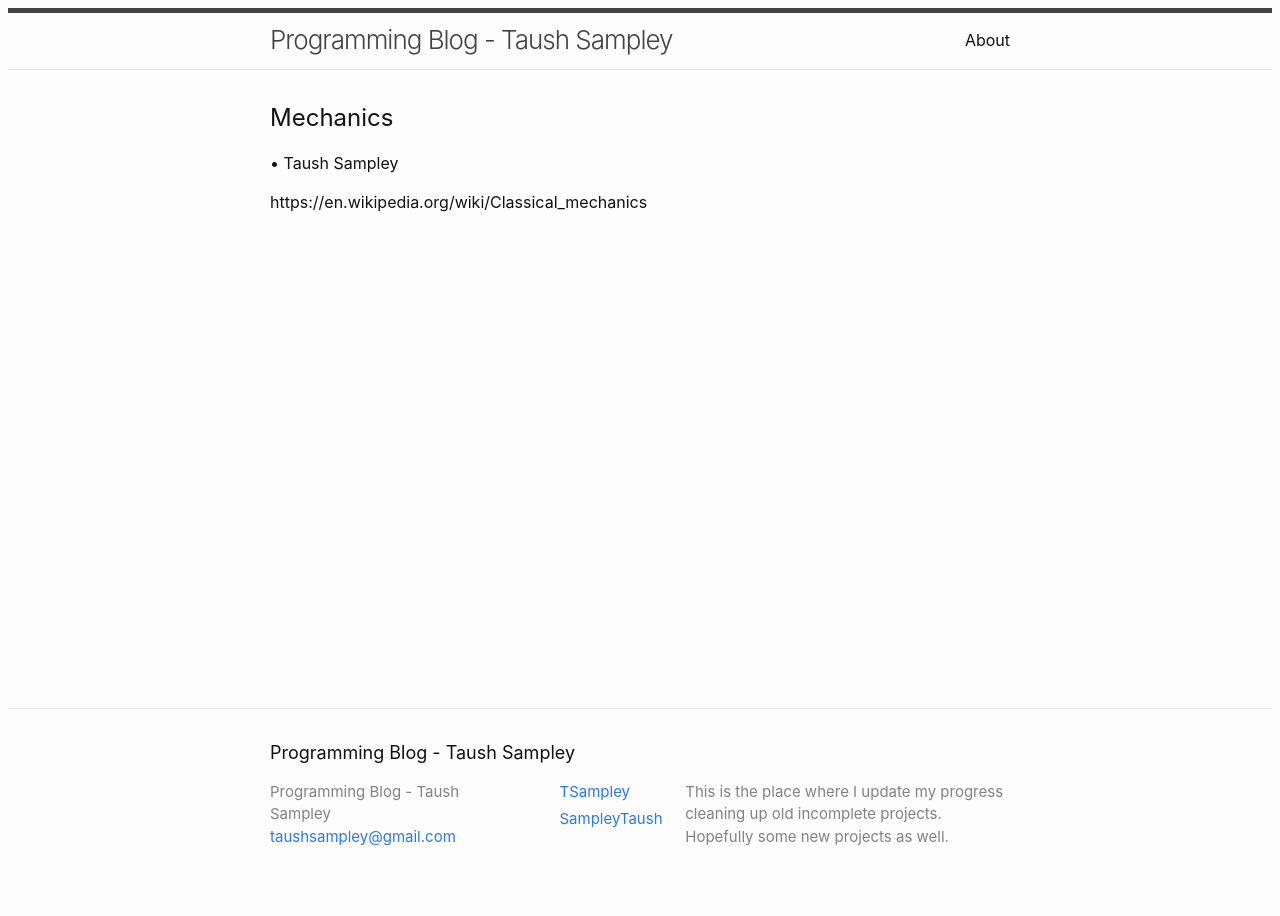
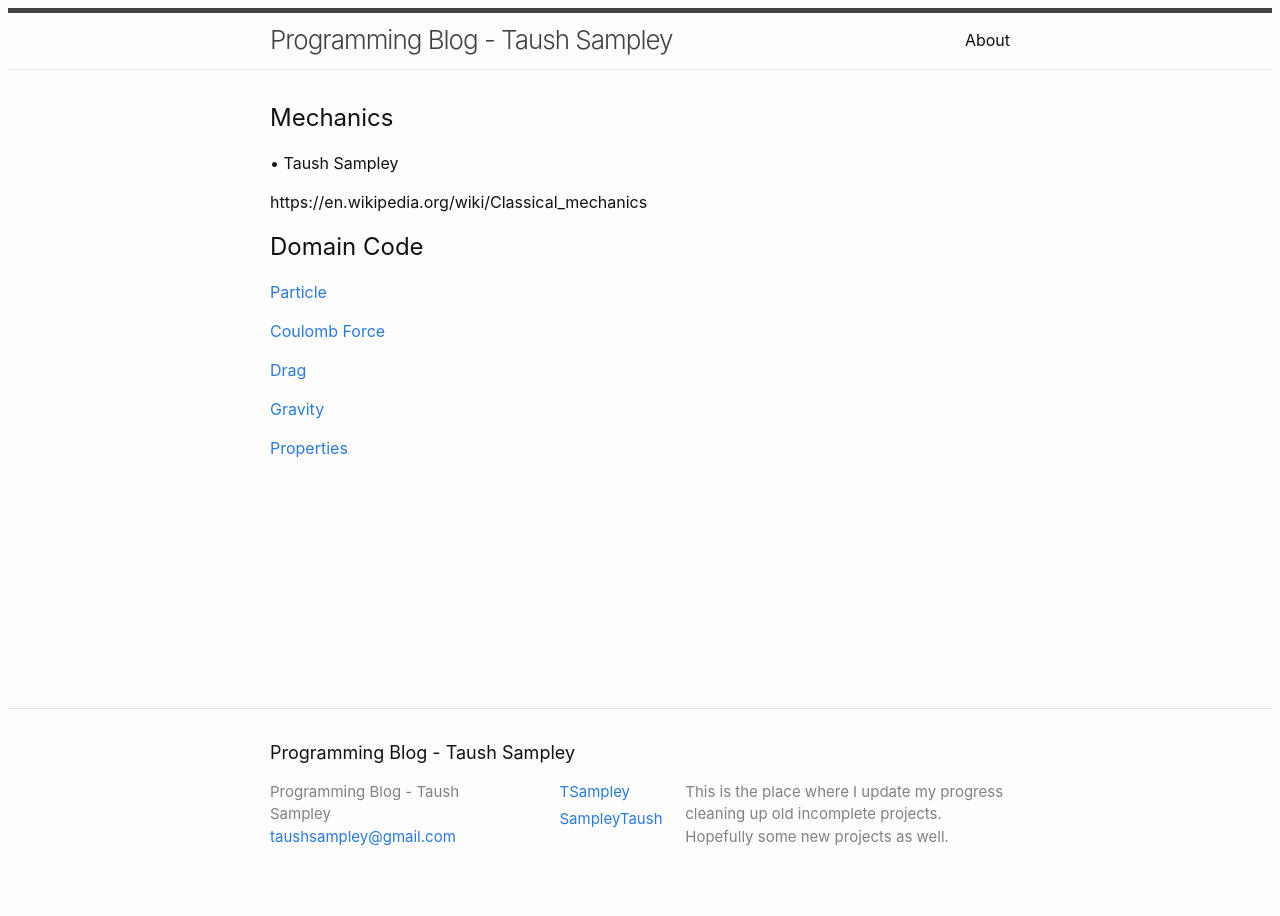
Before and after one commit to TSampley/TSampley.github.io, a Jekyll site: the page built from science/physics/mechanics/index.md, in a window 1280 px wide. Built offline with Jekyll 4.4.1, drawn with Linux system fonts in a browser that asks for light colours.

Commit message:
List physics mechanics code

```diff
--- a/science/physics/mechanics/index.md
+++ b/science/physics/mechanics/index.md
@@ -7,3 +7,15 @@ description:
 
 
 https://en.wikipedia.org/wiki/Classical_mechanics
+
+## Domain Code
+
+[Particle](./particle.mjs)
+
+[Coulomb Force](./coulomb.mjs)
+
+[Drag](./drag.mjs)
+
+[Gravity](./gravity.mjs)
+
+[Properties](./properties.mjs)
```
